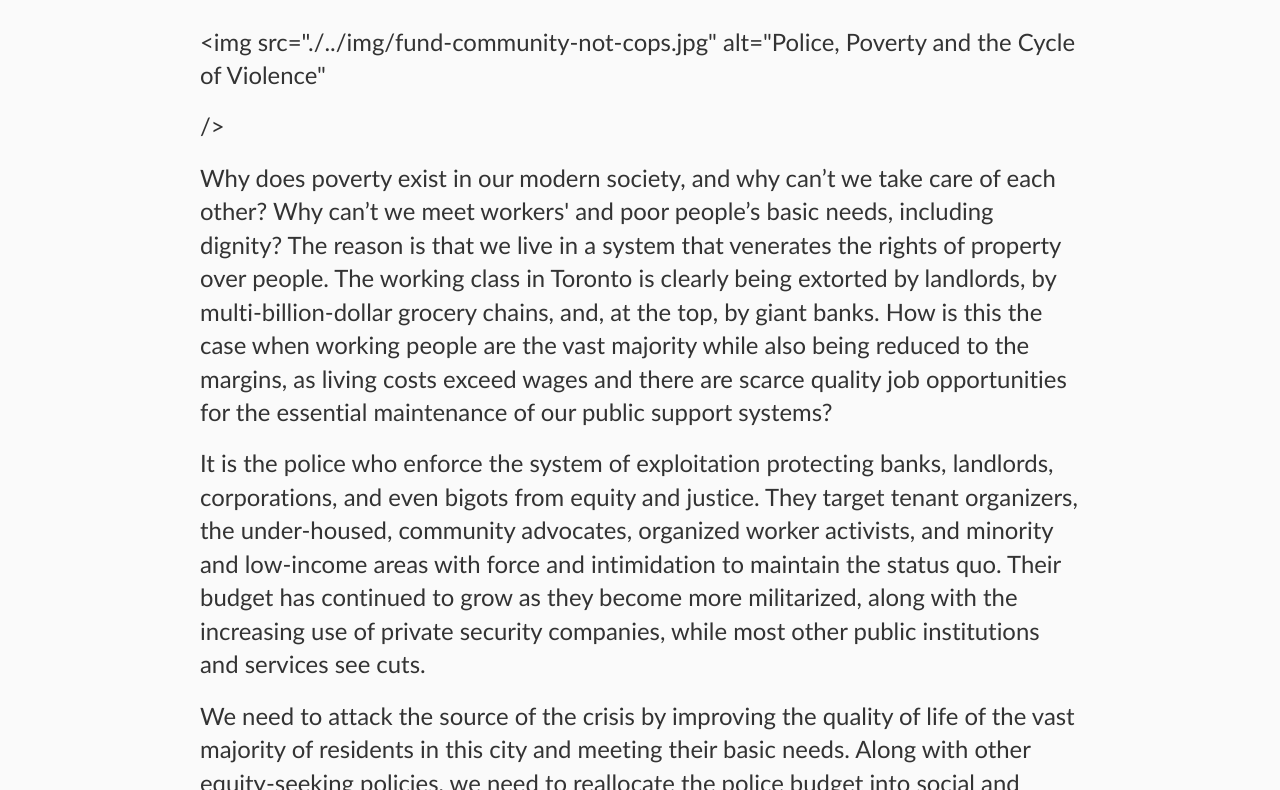
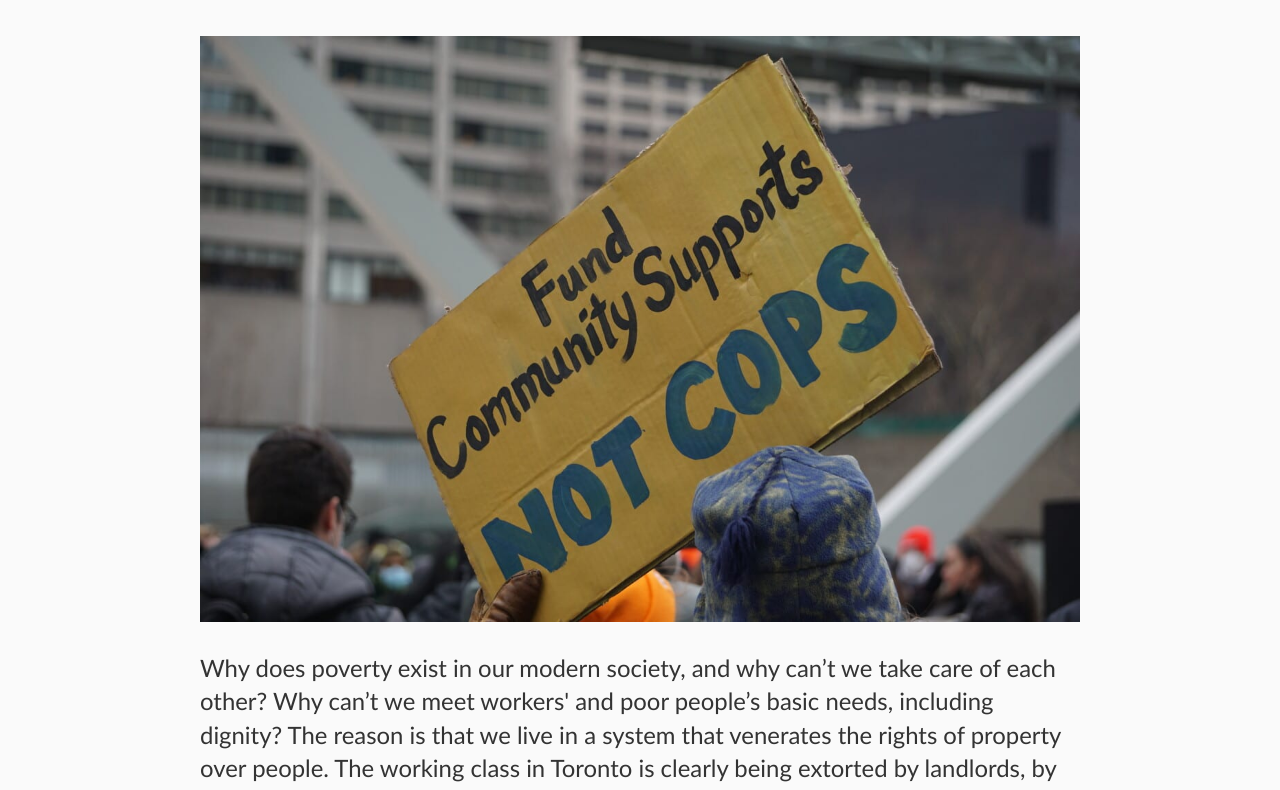
Before and after one commit to kiri-vadivelu/project-david, an Eleventy site: page src/blog/article-4.md in a window 1280 px wide. Shown: the part 255-1045 px from the top of the page. Built offline with nearby package versions, Linux system fonts and the light colour scheme; Eleventy itself is replaced by a stand-in of ours; files that its build step writes are made by us from their sources.

Commit message:
add article

```diff
--- a/src/blog/article-4.md
+++ b/src/blog/article-4.md
@@ -4,10 +4,11 @@ description: Police, Poverty and the Cycle of Violence
 ---
 
 <img
-src="./../img/fund-community-not-cops.jpg"
-alt="Police, Poverty and the Cycle of Violence"
-
-/>
+    src="./../img/police-poverty-and-the-cycle-of-violence.jpg"
+    alt="Municipal Socialist Alliance Candidate for Scarborough Southwest, Ward 20"
+    width="1280"
+    height="853"
+  />
 
 Why does poverty exist in our modern society, and why can’t we take care of each other? Why can’t we meet workers' and poor people’s basic needs, including dignity? The reason is that we live in a system that venerates the rights of property over people. The working class in Toronto is clearly being extorted by landlords, by multi-billion-dollar grocery chains, and, at the top, by giant banks. How is this the case when working people are the vast majority while also being reduced to the margins, as living costs exceed wages and there are scarce quality job opportunities for the essential maintenance of our public support systems?
 
```
Also changed, not shown: src/img/police-poverty-and-the-cycle-of-violence.jpg (renamed from src/img/fund-community-not-cops.jpg).
